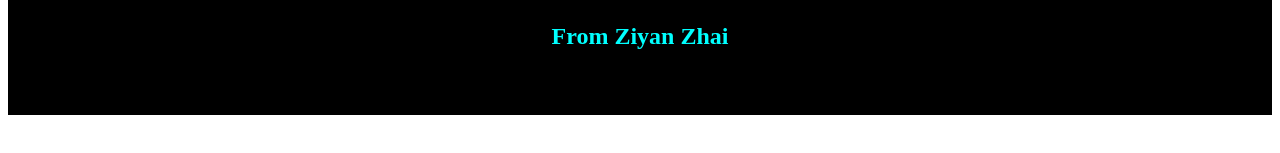
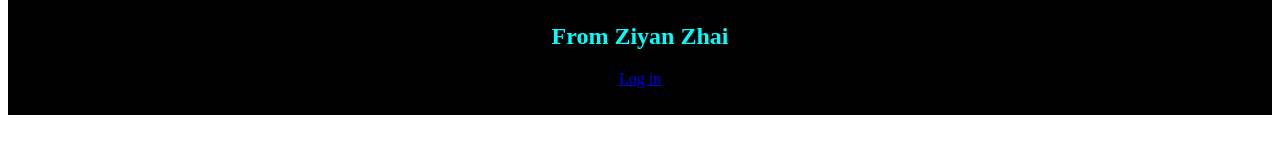
Before and after one commit to zhai1027/SIT313-9.1C, a React (Create React App) app: page / in a window 1280 px wide. Shown: the part 235-388 px from the top of the page. Built offline with nearby package versions, Linux system fonts and the light colour scheme.

Commit message:
Update First_Page.jsx

```diff
--- a/src/First_Page.jsx
+++ b/src/First_Page.jsx
@@ -7,7 +7,9 @@ function Greeting(){
     <div className='Greeting' style={{marginTop: 200}}>
         <h1>Welcome to 7.1P</h1>
         <h2>From Ziyan Zhai</h2>
-        <Link to = '/login'></Link>
+        <Link to = '/login'>
+            Log in
+        </Link>
     </div>
     )
 }
```
